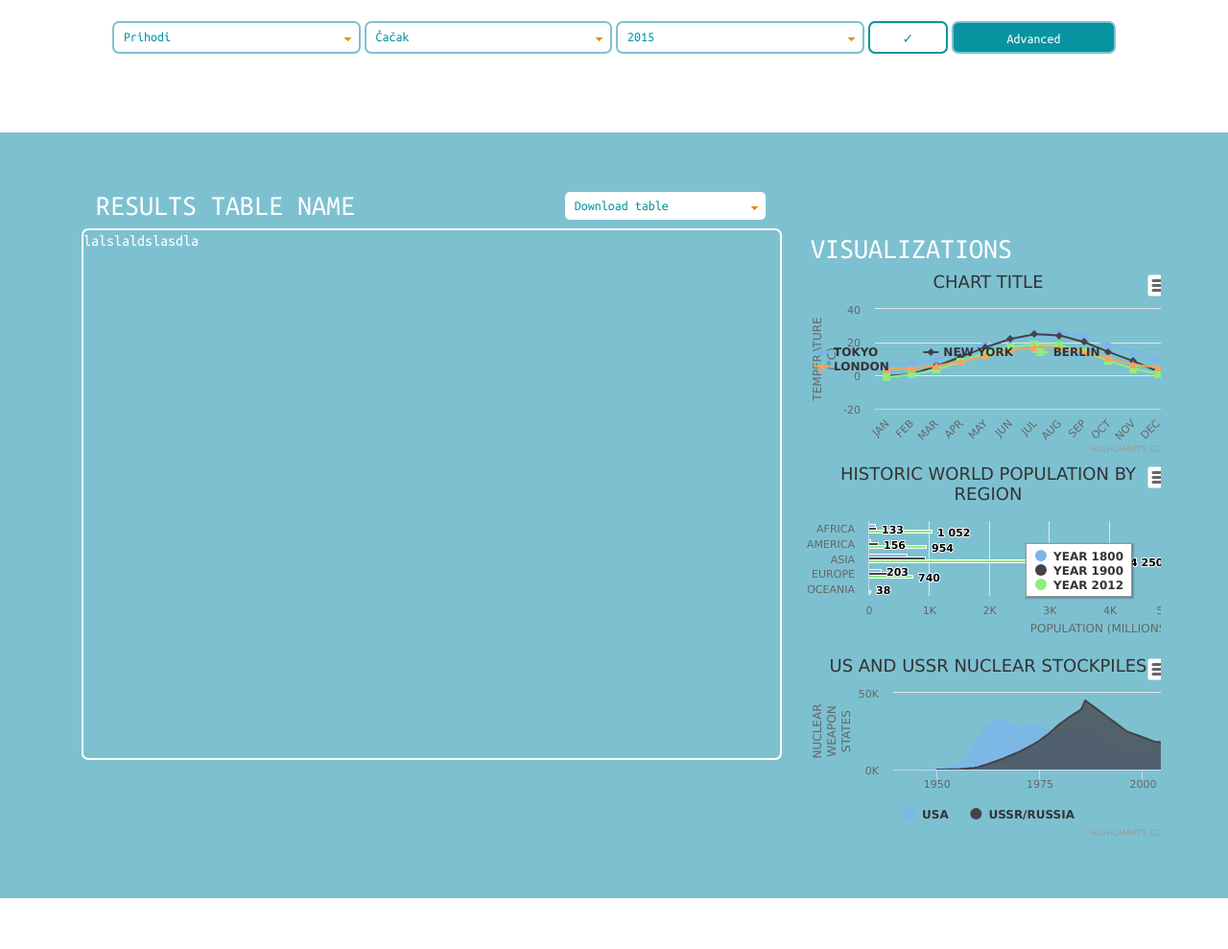
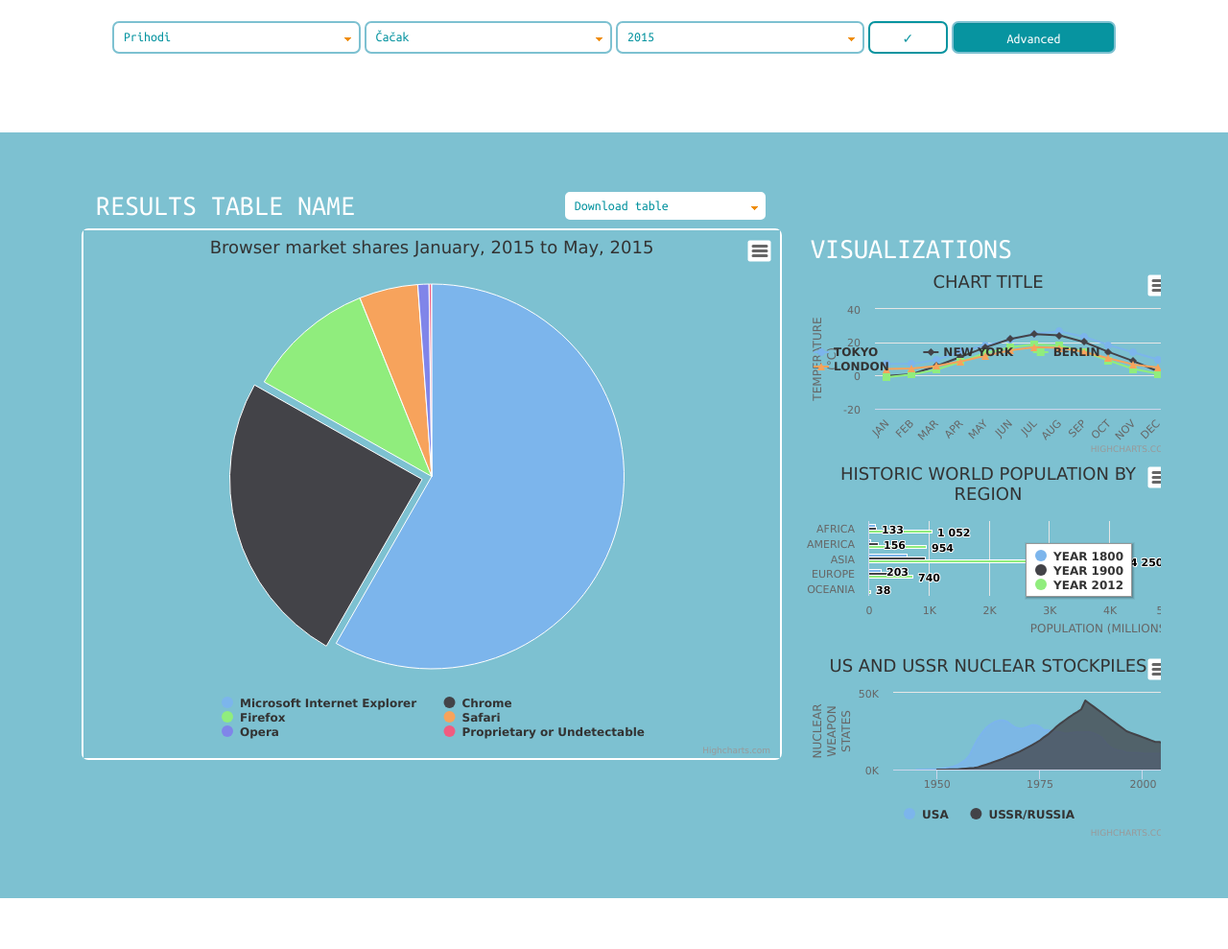
Before and after one commit to crtarsorg/data-centar, a Flask app: page /search/ in a window 1280 px wide. Shown: the part 337-1326 px from the top of the page at 96% size. Run offline with Flask 2, Linux system fonts and the light colour scheme; data that the repository does not hold is empty; parts of the project's set-up code (start-up, migrations or seed data) failed here and were passed over; some libraries are stand-ins or nearby versions.

Commit message:
dummy charts on search

```diff
--- a/app/templates/mod_search/index.html
+++ b/app/templates/mod_search/index.html
@@ -89,10 +89,67 @@ var params =
 $(function  (argument) {
 	$("#mainVis").html("lalslaldslasdla");
 
+	var $containerMain = $('#mainVis'),
+        chart
+       /* origChartWidth = 400,
+        origChartHeight = 200,
+        chartWidth = origChartWidth,
+        chartHeight = origChartHeight*/;
 
+        // Build the chart
+        $containerMain.highcharts({
+            chart: {
+            	backgroundColor: "#7DC1D1",
+    			/*width: chartWidth,
+            	height: chartHeight,*/
+                plotBackgroundColor: null,
+                plotBorderWidth: null,
+                plotShadow: false,
+                type: 'pie'
+            },
+            title: {
+                text: 'Browser market shares January, 2015 to May, 2015'
+            },
+            tooltip: {
+                pointFormat: '{series.name}: <b>{point.percentage:.1f}%</b>'
+            },
+            plotOptions: {
+                pie: {
+                    allowPointSelect: true,
+                    cursor: 'pointer',
+                    dataLabels: {
+                        enabled: false
+                    },
+                    showInLegend: true
+                }
+            },
+            series: [{
+                name: 'Brands',
+                colorByPoint: true,
+                data: [{
+                    name: 'Microsoft Internet Explorer',
+                    y: 56.33
+                }, {
+                    name: 'Chrome',
+                    y: 24.03,
+                    sliced: true,
+                    selected: true
+                }, {
+                    name: 'Firefox',
+                    y: 10.38
+                }, {
+                    name: 'Safari',
+                    y: 4.77
+                }, {
+                    name: 'Opera',
+                    y: 0.91
+                }, {
+                    name: 'Proprietary or Undetectable',
+                    y: 0.2
+                }]
+            }]
+        });
 
-	$("#sideVisMiddle").html("lalslaldslasdla");
-	$("#sideVisBottom").html("lalslaldslasdla");
 
 })
 
```
